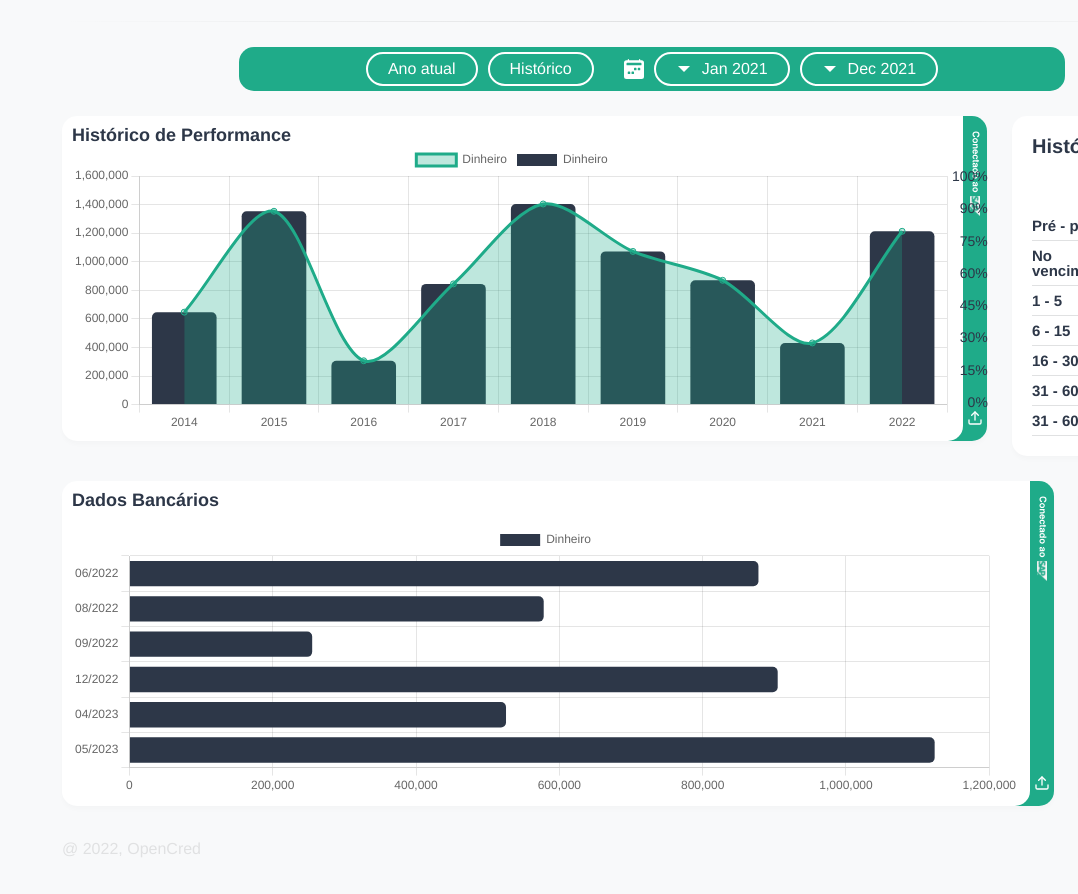
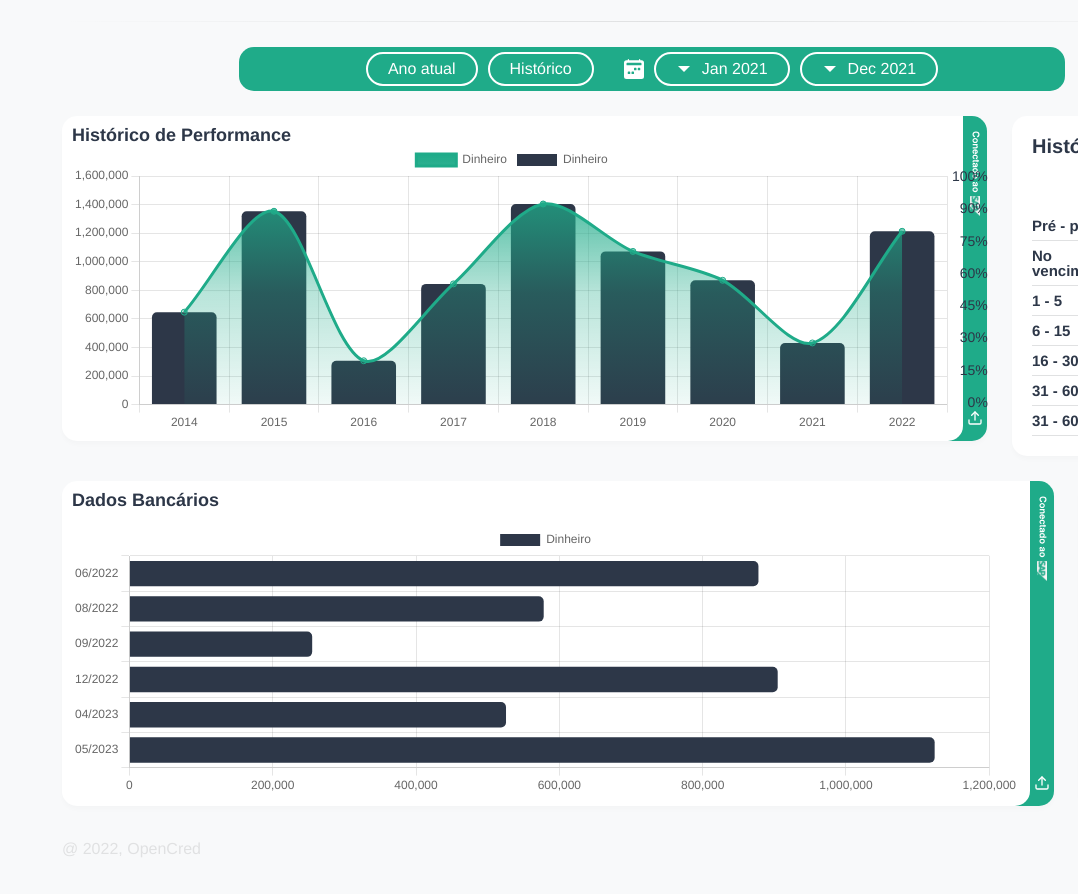
Before and after one commit to henriquemarioto/open-cred-demo, a React (Vite) app: page / in a window 1280 px wide. Shown: the part 780-1674 px from the top of the page, without its empty margins (202-1280 px from the left). Built offline with nearby package versions, Linux system fonts and the light colour scheme.

Commit message:
feat: gradiend on performance graph

```diff
--- a/src/components/BarPerformanceGraph/index.tsx
+++ b/src/components/BarPerformanceGraph/index.tsx
@@ -1,20 +1,49 @@
-import { Bar, Chart } from "react-chartjs-2";
+import { Chart } from "react-chartjs-2";
+import type { ChartData, ChartArea } from "chart.js";
+import {
+  Chart as ChartJS,
+  CategoryScale,
+  LinearScale,
+  PointElement,
+  LineElement,
+  Tooltip,
+  Legend,
+} from "chart.js";
 import "chart.js/auto";
 import { Container, ContainerGraph, ContainerNumber, Title } from "./style";
 import getGraphData from "../../utils/getGraphData";
-import { useState } from "react";
+import { useEffect, useRef, useState } from "react";
 
 const BarPerformanceGraph = () => {
-  const valuesArray: number[] = getGraphData(200000, 1500000, 9);
-
   interface IUserData {
     id: number;
     year: number;
     gain: number;
   }
 
+  ChartJS.register(
+    CategoryScale,
+    LinearScale,
+    PointElement,
+    LineElement,
+    Tooltip,
+    Legend
+  );
+
+  const chartRef = useRef<ChartJS>(null);
+
+  function createGradient(ctx: CanvasRenderingContext2D, area: ChartArea) {
+    const gradient = ctx.createLinearGradient(0, area.bottom, 0, area.top);
+
+    gradient.addColorStop(1, "#1FAB89");
+    gradient.addColorStop(0.5, "#1FAB8950");
+    gradient.addColorStop(0, "#1FAB8900");
+
+    return gradient;
+  }
+
   const alterGraphData = () => {
-    return valuesArray.map((item, i) => {
+    return getGraphData(200000, 1500000, 9).map((item, i) => {
       return {
         id: i + 1,
         year: 2014 + i,
@@ -24,23 +53,29 @@ const BarPerformanceGraph = () => {
   };
 
   const [userData, setUserData] = useState<IUserData[]>(alterGraphData());
+  const [chartData, setChartData] = useState<ChartData<any>>({
+    datasets: []
+  });
 
-  return (
-    <Container onClick={() => setUserData(alterGraphData())}>
-      <Title>Histórico de Performance</Title>
+  useEffect(() => {
+    const chart = chartRef.current;
 
-      <ContainerGraph>
-        <Chart
-          data={{
+    if (!chart) {
+      return;
+    }
+
+    setChartData({
       labels: userData.map((item) => item.year),
       datasets: [
         {
-                type: "line",
           label: "Dinheiro",
           data: userData.map((item) => item.gain),
-                backgroundColor: ["#1FAB8949"],
           borderColor: "#1FAB89",
-                fill: true,
+          backgroundColor: createGradient(
+            chartRef.current.ctx,
+            chart.chartArea
+          ),
+          fill: "start",
           tension: 0.3,
         },
         {
@@ -51,15 +86,21 @@ const BarPerformanceGraph = () => {
           borderRadius: 5,
         },
       ],
-          }}
+    });
+  }, [userData]);
+
+  return (
+    <Container onClick={() => setUserData(alterGraphData())}>
+      <Title>Histórico de Performance</Title>
+
+      <ContainerGraph>
+        <Chart
+          ref={chartRef}
+          type={"line"}
+          data={chartData}
           options={{
             maintainAspectRatio: false,
             responsive: true,
-            scales: {
-              y: {
-                beginAtZero: true,
-              },
-            },
           }}
         />
         <ContainerNumber>
```
Lines whose indentation alone changed are shown as unchanged.
